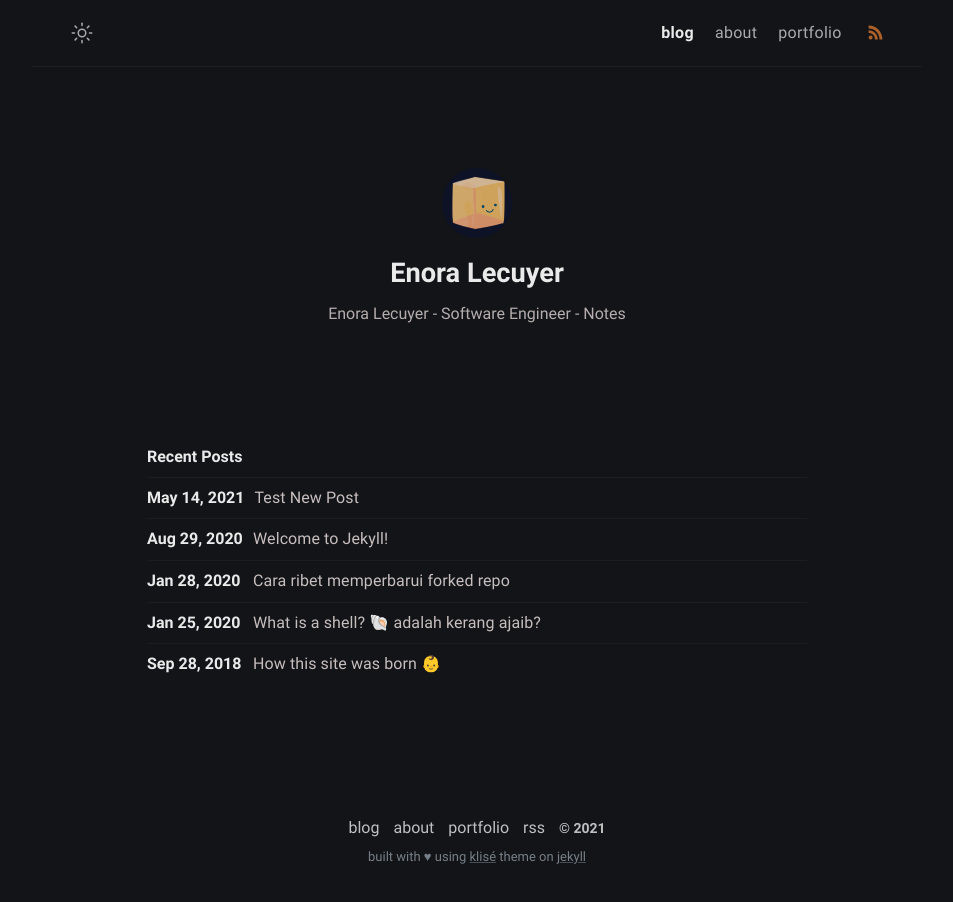
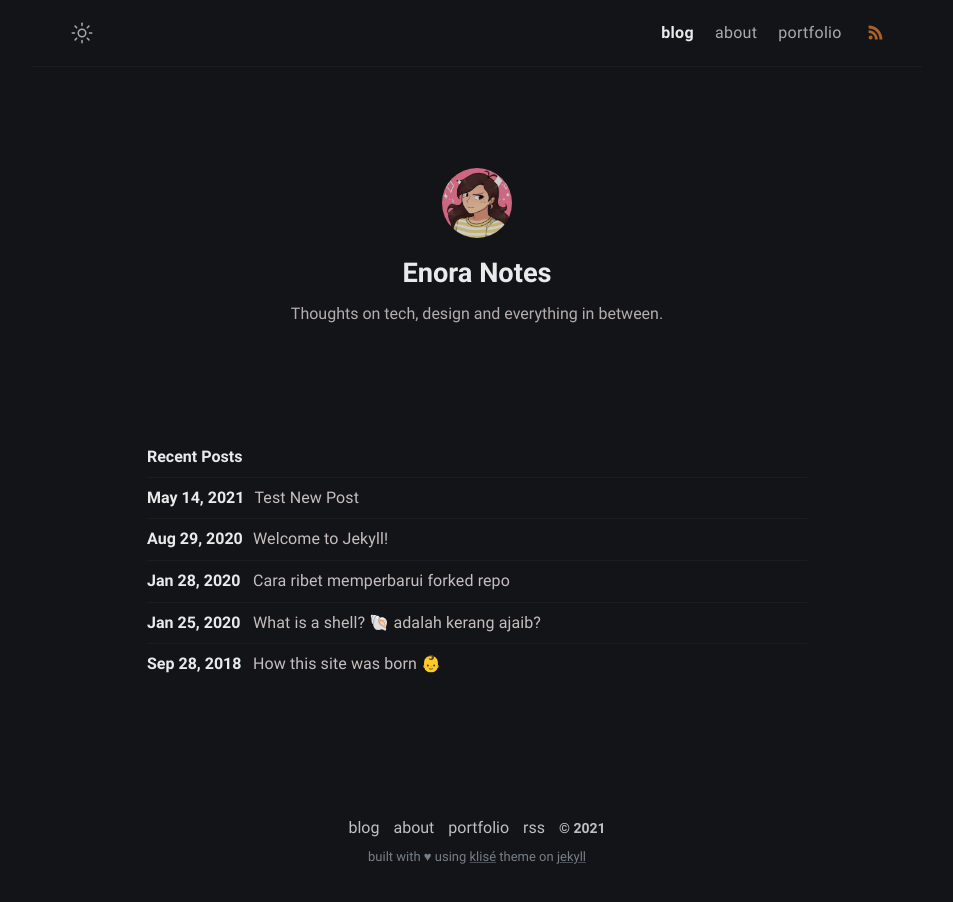
Before and after one commit to enoralecuyer/jellynotes, a Jekyll site: the page built from index.md, in a window 1280 px wide. Shown: the whole page, without its empty margins (163-1116 px from the left). Built offline with Jekyll 4.4.1, drawn with Linux system fonts in a browser that asks for light colours.

Commit message:
changed avatar and description of blog

```diff
--- a/_config.yml
+++ b/_config.yml
@@ -10,13 +10,13 @@ mode: dark # default theme "dark" | "light"
 
 # Profile settings
 author:
-  name: Enora Lecuyer # author name
+  name: Enora Notes # author name
   bio: >- # tell to the world
-    Enora Lecuyer - Software Engineer - Notes
+    Thoughts on tech, design and everything in between.
   username: enoralecuyer # general username
   github: enoralecuyer # github username
   email: enora.lecuyer1@gmail.com # email adress
-  avatar: /assets/img/avatar.png # change with your own avatar
+  avatar: /assets/img/avatar.jpg # change with your own avatar
 
 # URL settings
 url: "https://jellynotes.netlify.app/" #
```
Also changed, not shown: assets/img/avatar.jpg (added), assets/img/avatar.png (deleted).
